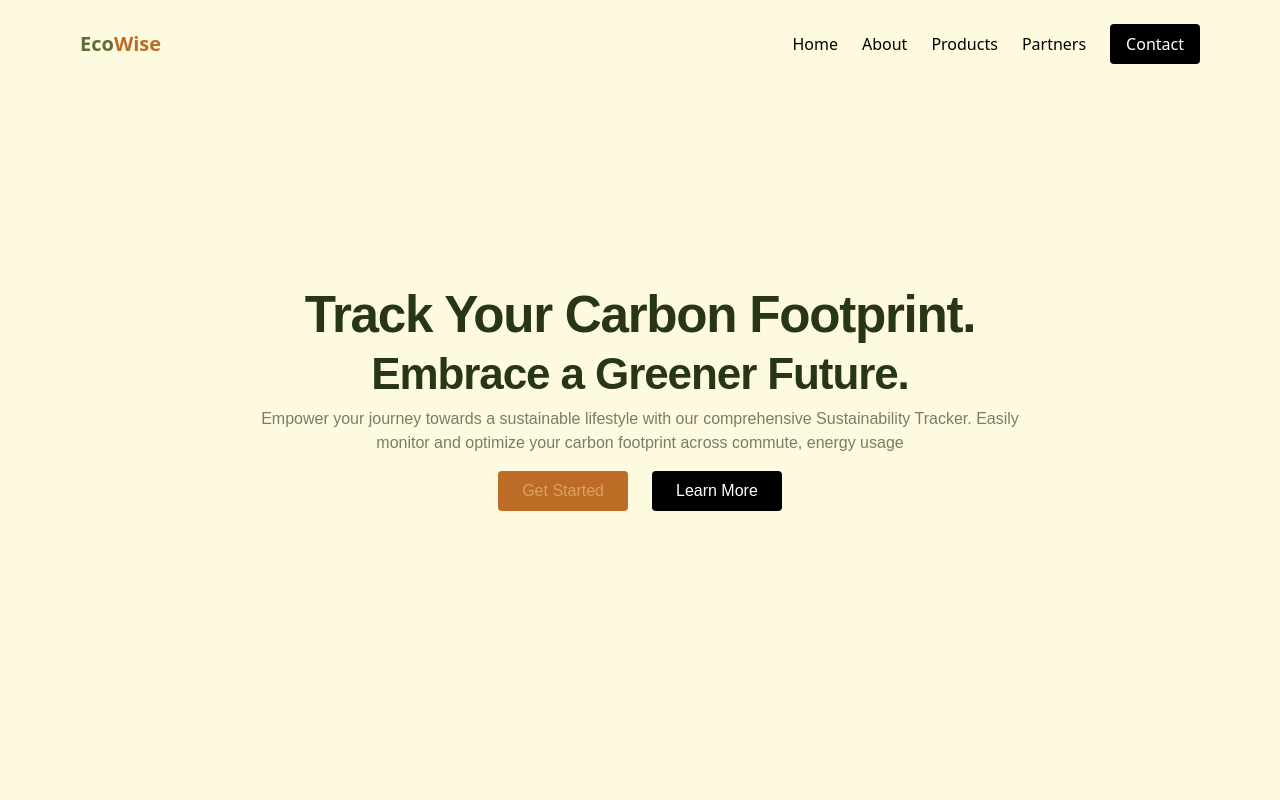
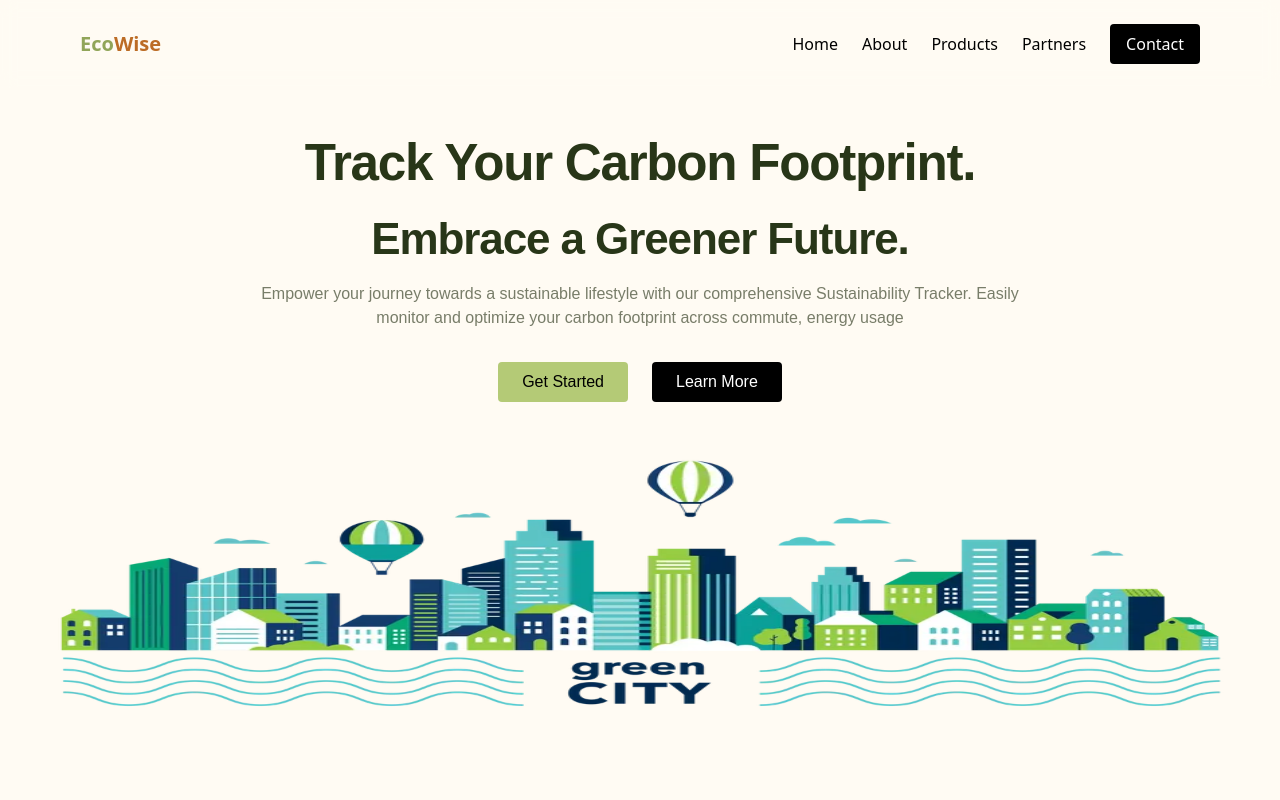
Before and after one commit to C-NikhilKarthik/CarbonSteps, a Next.js app in the folder client/: page / in a window 1280 px wide. Shown: the top 800 px of the page. Built offline with nearby package versions, Linux system fonts and the light colour scheme.

Commit message:
Landing page changes

```diff
--- a/client/components/Landing.tsx
+++ b/client/components/Landing.tsx
@@ -1,13 +1,15 @@
 import React from "react";
+import Image from 'next/image';
+import footerImage from "../public/ct3.webp"; // Adjust the path based on your project structure
 
 export default function Landing() {
   return (
-    <section className="min-h-[100dvh] relative w-full flex items-center justify-center">
+    <section className="min-h-[100dvh] relative w-full flex flex-col items-center justify-center pt-16">
       <div className="max-w-5xl flex flex-col gap-4 items-center">
-        <span className="text-[clamp(36px,4vw,52px)] font-semibold tracking-tight leading-[1] text-color1">
+        <span className="text-[clamp(36px,4vw,52px)] font-semibold tracking-tight leading-tight text-color1">
           Track Your Carbon Footprint.
         </span>
-        <span className="text-[clamp(30px,4vw,44px)] tracking-tight leading-[0.8] font-semibold  text-color1">
+        <span className="text-[clamp(30px,4vw,44px)] tracking-tight leading-tight font-semibold text-color1">
           Embrace a Greener Future.
         </span>
         <div className="text-[#787d69] text-center mx-auto max-w-3xl">
@@ -15,8 +17,8 @@ export default function Landing() {
           comprehensive Sustainability Tracker. Easily monitor and optimize your
           carbon footprint across commute, energy usage
         </div>
-        <div className="flex gap-6">
-          <button className="w-fit px-6 py-2 rounded text-[#dda15e] bg-[#bc6c25]">
+        <div className="flex gap-6 mt-4">
+          <button className="w-fit px-6 py-2 rounded text-[#000000] bg-[#b4ca76]">
             Get Started
           </button>
           <button className="rounded w-fit px-6 py-2 bg-black text-white">
@@ -24,6 +26,15 @@ export default function Landing() {
           </button>
         </div>
       </div>
+      <div className="w-full mt-8">
+        <Image
+          src={footerImage}
+          alt="Footer Image"
+          layout="responsive"
+          objectFit="cover"
+          className="max-h-[300px]"
+        />
+      </div>
     </section>
   );
 }
--- a/client/components/Navbar.tsx
+++ b/client/components/Navbar.tsx
@@ -4,7 +4,7 @@ import React from "react";
 export default function Navbar() {
   return (
     <nav className="w-full p-6 px-20 fixed top-0 left-0 flex bg-color3/50 z-20 backdrop-blur justify-between items-center">
-      <div className=" text-[#606c38] text-xl font-semibold">
+      <div className=" text-[#91a559] text-xl font-bold">
         Eco<span className="text-[#bc6c25]">Wise</span>
       </div>
       <div className="flex items-center gap-6">
--- a/client/tailwind.config.ts
+++ b/client/tailwind.config.ts
@@ -11,7 +11,7 @@ const config: Config = {
       colors: {
         color1: "#283618",
         color2: "#427aa1",
-        color3: "#fefae0",
+        color3: "#FFFBF3",
         color4: "#606c38",
         color5: "#a5be00",
         color6: "#74c69d",
```
Also changed, not shown: client/public/ct3.webp (added), 1 other file (tests, documents, lock files or other folders).
